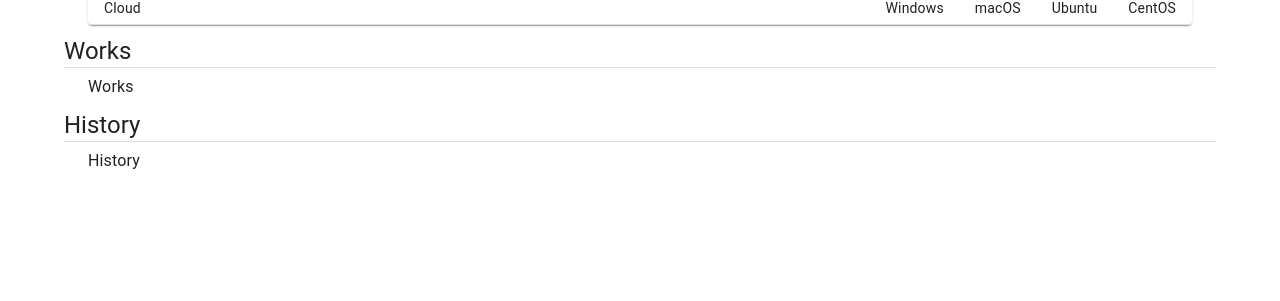
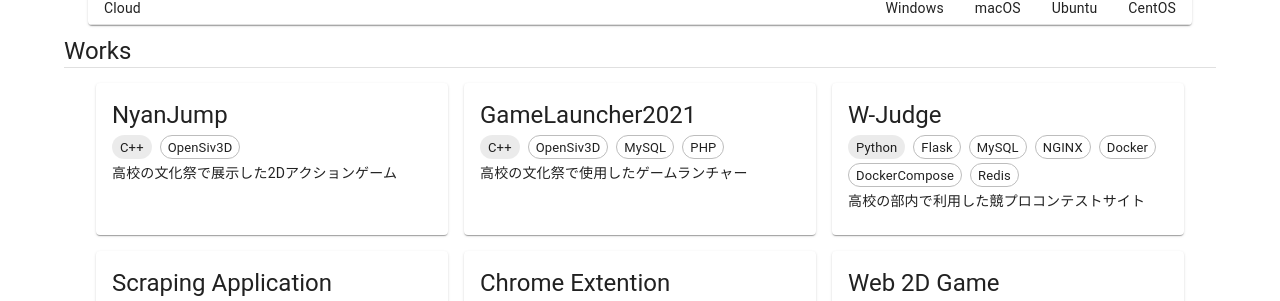
Before and after one commit to kq5y/t3x.jp, a React (Vite) app: page / in a window 1280 px wide. Shown: the part 1271-1572 px from the top of the page. Built offline with nearby package versions, Linux system fonts and the light colour scheme; some icons are missing.

Commit message:
add: works

```diff
--- a/src/contents/Works.tsx
+++ b/src/contents/Works.tsx
@@ -1,12 +1,104 @@
-import { Container, Divider, Typography } from "@mui/material"
+import { Chip, Card, CardContent, Container, Divider, Stack, Typography, Box } from "@mui/material"
+import { useMemo, useRef } from "react"
+import useElementSize from "../utils/useElementSize"
 
 const Works = () => {
+  const containerRef = useRef<HTMLDivElement>(null)
+  const [containerWidth, ] = useElementSize(containerRef);
+  const cardBoxWidth = useMemo(() => {
+    if (containerWidth < 700) return `${100}%`
+    if (containerWidth < 1050) return `${100 / 2}%`
+    return `${100 / 3}%`
+  }, [containerWidth])
   return (
     <Container disableGutters sx={{marginBlock: "10px"}}>
       <Typography variant="h5" component="h1">Works</Typography>
       <Divider sx={{marginBottom: "7px"}} />
-      <Container>
-        Works
+      <Container ref={containerRef}>
+        <Box display="flex" flexWrap="wrap">
+          <Box width={cardBoxWidth} p={1}>
+            <Card style={{ height: '100%' }}>
+              <CardContent>
+                <Typography component="div" variant="h5" sx={{ mb: .5 }} gutterBottom>NyanJump</Typography>
+                <Stack direction="row" gap={1} rowGap={.5} sx={{ mb: .5 }} width={"100%"} flexWrap={"wrap"}>
+                  <Chip label="C++" size="small" />
+                  <Chip label="OpenSiv3D" size="small" variant="outlined" />
+                </Stack>
+                <Typography variant="body2">高校の文化祭で展示した2Dアクションゲーム</Typography>
+              </CardContent>
+            </Card>
+          </Box>
+          <Box width={cardBoxWidth} p={1}>
+            <Card style={{ height: '100%' }}>
+              <CardContent>
+                <Typography component="div" variant="h5" sx={{ mb: .5 }} gutterBottom>GameLauncher2021</Typography>
+                <Stack direction="row" gap={1} rowGap={.5} sx={{ mb: .5 }} width={"100%"} flexWrap={"wrap"}>
+                  <Chip label="C++" size="small" />
+                  <Chip label="OpenSiv3D" size="small" variant="outlined" />
+                  <Chip label="MySQL" size="small" variant="outlined" />
+                  <Chip label="PHP" size="small" variant="outlined" />
+                </Stack>
+                <Typography variant="body2">高校の文化祭で使用したゲームランチャー</Typography>
+              </CardContent>
+            </Card>
+          </Box>
+          <Box width={cardBoxWidth} p={1}>
+            <Card style={{ height: '100%' }}>
+              <CardContent>
+                <Typography component="div" variant="h5" sx={{ mb: .5 }} gutterBottom>W-Judge</Typography>
+                <Stack direction="row" gap={1} rowGap={.5} sx={{ mb: .5 }} width={"100%"} flexWrap={"wrap"}>
+                  <Chip label="Python" size="small" />
+                  <Chip label="Flask" size="small" variant="outlined" />
+                  <Chip label="MySQL" size="small" variant="outlined" />
+                  <Chip label="NGINX" size="small" variant="outlined" />
+                  <Chip label="Docker" size="small" variant="outlined" />
+                  <Chip label="DockerCompose" size="small" variant="outlined" />
+                  <Chip label="Redis" size="small" variant="outlined" />
+                </Stack>
+                <Typography variant="body2">高校の部内で利用した競プロコンテストサイト</Typography>
+              </CardContent>
+            </Card>
+          </Box>
+          <Box width={cardBoxWidth} p={1}>
+            <Card style={{ height: '100%' }}>
+              <CardContent>
+                <Typography component="div" variant="h5" sx={{ mb: .5 }} gutterBottom>Scraping Application</Typography>
+                <Stack direction="row" gap={1} rowGap={.5} sx={{ mb: .5 }} width={"100%"} flexWrap={"wrap"}>
+                  <Chip label="Python" size="small" />
+                  <Chip label="Tk" size="small" variant="outlined" />
+                  <Chip label="Selenium" size="small" variant="outlined" />
+                  <Chip label="C#" size="small" variant="outlined" />
+                  <Chip label="WPF" size="small" variant="outlined" />
+                </Stack>
+                <Typography variant="body2">業務委託で開発したWindows用のスクレイピングソフト</Typography>
+              </CardContent>
+            </Card>
+          </Box>
+          <Box width={cardBoxWidth} p={1}>
+            <Card style={{ height: '100%' }}>
+              <CardContent>
+                <Typography component="div" variant="h5" sx={{ mb: .5 }} gutterBottom>Chrome Extention</Typography>
+                <Stack direction="row" gap={1} rowGap={.5} sx={{ mb: .5 }} width={"100%"} flexWrap={"wrap"}>
+                  <Chip label="TypeScript" size="small" />
+                  <Chip label="React" size="small" variant="outlined" />
+                </Stack>
+                <Typography variant="body2">コミュニティー用に開発したブラウザ拡張機能</Typography>
+              </CardContent>
+            </Card>
+          </Box>
+          <Box width={cardBoxWidth} p={1}>
+            <Card style={{ height: '100%' }}>
+              <CardContent>
+                <Typography component="div" variant="h5" sx={{ mb: .5 }} gutterBottom>Web 2D Game</Typography>
+                <Stack direction="row" gap={1} rowGap={.5} sx={{ mb: .5 }} width={"100%"} flexWrap={"wrap"}>
+                  <Chip label="TypeScript" size="small" />
+                  <Chip label="AkashicEngine" size="small" variant="outlined" />
+                </Stack>
+                <Typography variant="body2">ニコニコ生放送用に開発した小規模ゲーム</Typography>
+              </CardContent>
+            </Card>
+          </Box>
+        </Box>
       </Container>
     </Container>
   )
```
